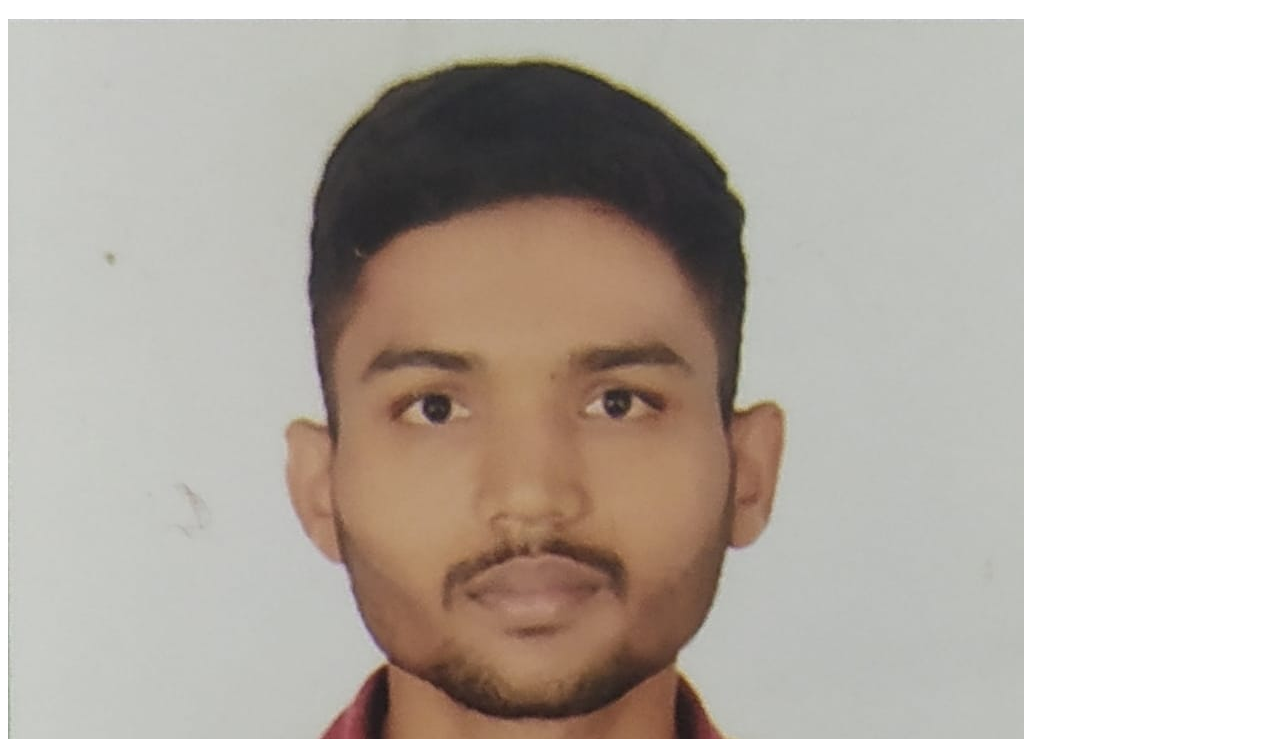
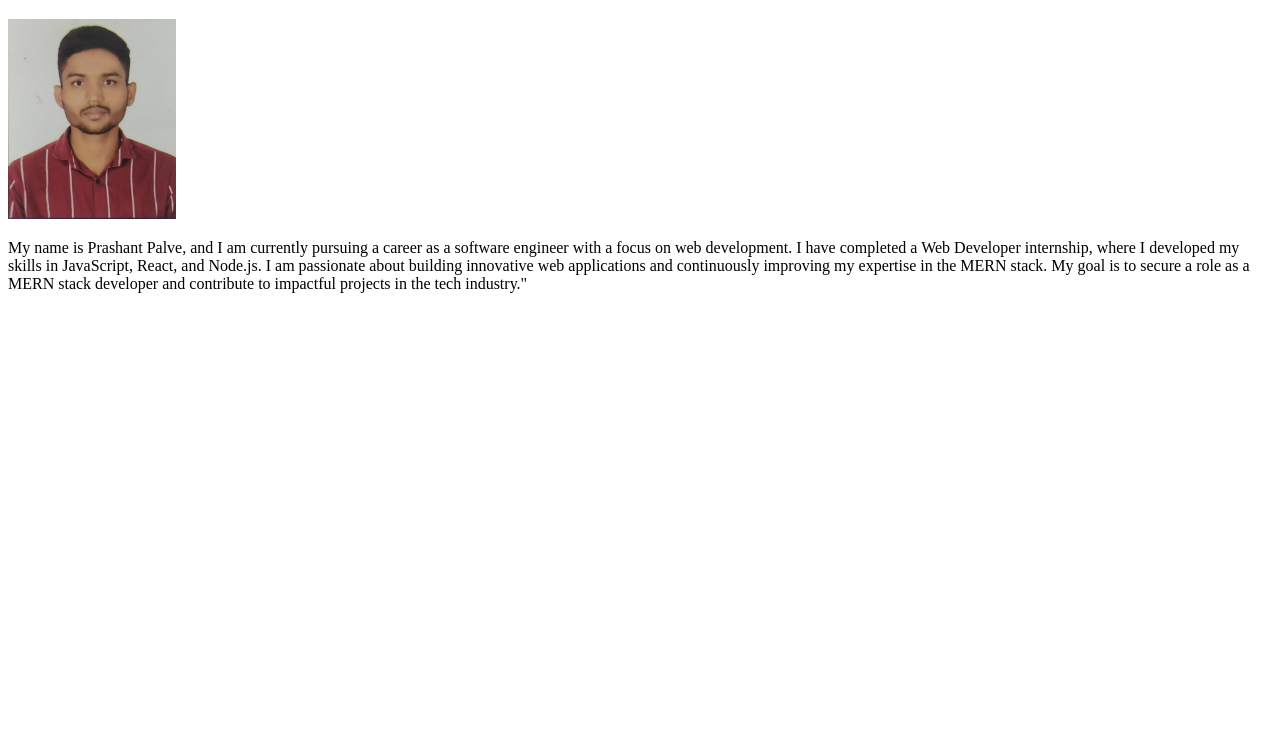
Before and after one commit to PrashantPalve01/Web-Page, a plain HTML site: page index.html in a window 1280 px wide. Shown: the part 61-800 px from the top of the page. Drawn offline with Linux system fonts and the light colour scheme.

Commit message:
changes index file

```diff
--- a/index.html
+++ b/index.html
@@ -4,7 +4,7 @@
 </head>
 <body>
     <h1>Prashant Adinath Palve</h1>
-    <img src="PP.jpg" alt="">
+    <img src="PP.jpg" alt="" height="200px">
     <p>My name is Prashant Palve, and I am currently pursuing a career as a software engineer with a focus on web development. I have completed a Web Developer internship, where I developed my skills in JavaScript, React, and Node.js. I am passionate about building innovative web applications and continuously improving my expertise in the MERN stack. My goal is to secure a role as a MERN stack developer and contribute to impactful projects in the tech industry."</p>
 </body>
 </html>
```
